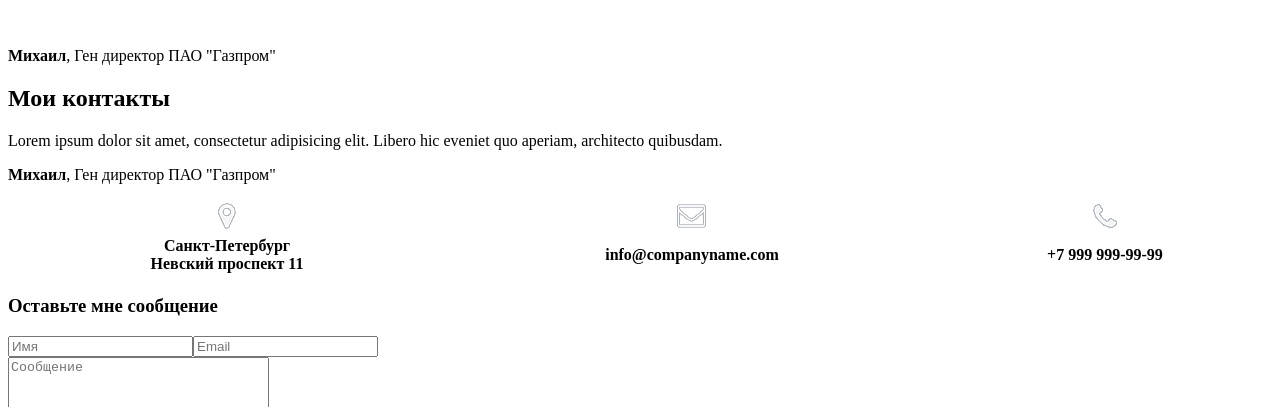
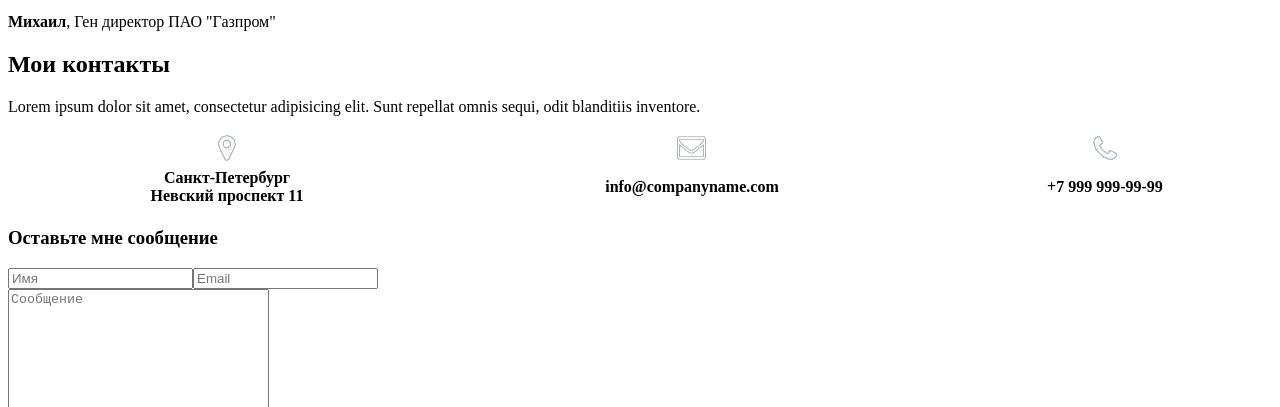
Before and after one commit to SemenMalyshev/SemenMalyshev.github.io, a plain HTML site: page src/index.html in a window 1280 px wide. Shown: the part 2393-2800 px from the top of the page. Drawn offline with Linux system fonts and the light colour scheme.

Commit message:
Редактировал файл index.html
в предыдущей версии дважды описал отзыв "Михаила"

```diff
--- a/src/index.html
+++ b/src/index.html
@@ -26,7 +26,9 @@
 
     <div class="main">
         <table width=100%>
-            <tr><th><div class="title__container">
+            <tr>
+                <th>
+                    <div class="title__container">
 
                         <h1>Привет<br>Я Андрей Браун</h1>
                         <h4>Фулл стек веб-разработчик и Android-разработчик</h4>
@@ -34,10 +36,13 @@
                         <input type="submit" value="Мои работы">
                     </div>
                 </th>
-            <th><div class="title__photo">
+                <th>
+                    <div class="title__photo">
                         <img src="img/Andrew.jpg" alt="Фотография Андрея Брауна крупная">
-            </div></th>
-        </tr></table>
+                    </div>
+                </th>
+            </tr>
+        </table>
     </div>
 
     <div class="about_me">
@@ -160,7 +165,6 @@
         </div>
         <div class="usual_text">
             <p>Lorem ipsum dolor sit amet, consectetur adipisicing elit. Commodi ea sapiente quas, odit ullam assumenda rem, voluptate, laborum optio repellat debitis repellendus perspiciatis libero animi sint quae fugit neque impedit. Doloribus.</p>
-            <br>
             <p><b>Михаил</b>, Ген директор ПАО "Газпром"</p>
         </div>
     </div>
@@ -172,8 +176,7 @@
                 <h2>Мои контакты</h2>
             </div>
             <div class="usual_text">
-                <p>Lorem ipsum dolor sit amet, consectetur adipisicing elit. Libero hic eveniet quo aperiam, architecto quibusdam.</p>
-                <p><b>Михаил</b>, Ген директор ПАО "Газпром"</p>
+                <p>Lorem ipsum dolor sit amet, consectetur adipisicing elit. Sunt repellat omnis sequi, odit blanditiis inventore.</p>
             </div>
             <table width=100%>
                 <tr>
@@ -212,6 +215,7 @@
         <th><img src="img/map.jpg" alt="Интеграция карты"></th>
         <p>Copyright © 2021 Андрей Браун. Design by Web</p>
     </footer>
+
 </body>
 
 </html>
```
Lines whose indentation alone changed are shown as unchanged.
